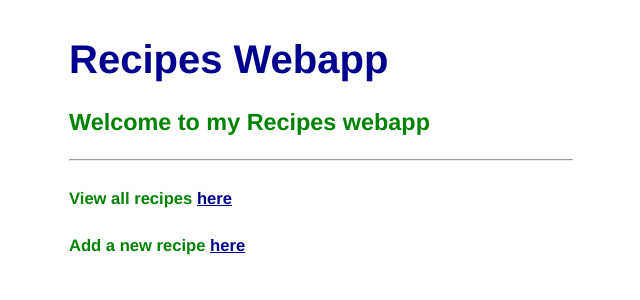
After one commit to ronniesong0809/cs410c-Ronnie-Song, a Flask app: template hw2/templates/home.html in a window 1280 px wide. The commit adds this page. Shown: the top 300 px of the page, without its empty margins (319-959 px from the left). Run offline with Flask 2, Linux system fonts and the light colour scheme; the template is opened without the code that fills it, so the values that code supplies are empty.

Commit message:
add a home landing page

```diff
--- a/hw2/app.py
+++ b/hw2/app.py
@@ -1,18 +1,32 @@
 """
-A recipes flask app.
+A recipes flask app dervied from guestbook-v3 app
 """
 import flask
 from flask.views import MethodView
+from home import Home
 from index import Index
 from add import Add
 
 
 app = flask.Flask(__name__)
 
+"""
+route method of flask with '/add' as the page to list all recipes
+"""
 app.add_url_rule('/',
+                 view_func=Home.as_view('home'),
+                 methods=['GET'])
+
+"""
+route method of flask with '/' as landing page
+"""
+app.add_url_rule('/index/',
                  view_func=Index.as_view('index'),
                  methods=["GET"])
 
+"""
+route method of flask with '/add' as the page to add recipe
+"""
 app.add_url_rule('/add/',
                  view_func=Add.as_view('add'),
                  methods=['GET', 'POST'])
--- a/hw2/index.py
+++ b/hw2/index.py
@@ -1,7 +1,9 @@
+"""
+the landing page for recipe app.
+"""
 from flask import render_template
 from flask.views import MethodView
 import gbmodel
-
 
 class Index(MethodView):
     def get(self):
--- a/hw2/templates/add.html
+++ b/hw2/templates/add.html
@@ -1,5 +1,6 @@
 {% extends "layout.html" %}
 {% block content %}
+    <h5>Go back to home <a href="{{ url_for('home') }}">here</a></h5>
     <h2>Add new recipe</h2>
     <form action="{{ url_for('add') }}" method=post>
         <p class="heading">Title: <input type=text name=title>
--- /dev/null
+++ b/hw2/templates/home.html
@@ -0,0 +1,11 @@
+{% extends "layout.html" %}
+{% block content %}
+    <h1>Recipes Webapp</h1>
+
+
+    <h3>Welcome to my Recipes webapp</h3><hr>
+
+    <h5>View all recipes <a href="{{ url_for('index') }}">here</a></h5>
+    <h5>Add a new recipe <a href="{{ url_for('add') }}">here</a></h5>
+
+{% endblock %}
--- a/hw2/templates/index.html
+++ b/hw2/templates/index.html
@@ -1,7 +1,7 @@
 {% extends "layout.html" %}
 {% block content %}
     <h2>Recipes Webapp</h2>
-
+    <h5>Go back to home <a href="{{ url_for('home') }}">here</a></h5>
 
     <h3>Recipes</h3><hr>
     {% for rp in rps %}
```
Also changed, not shown: hw2/home.py (added, +7 -0 lines).
